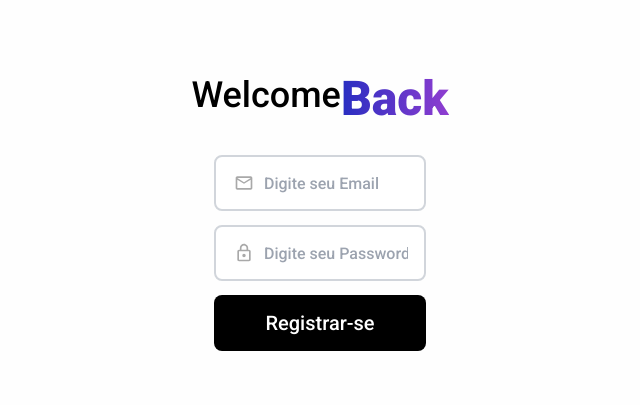
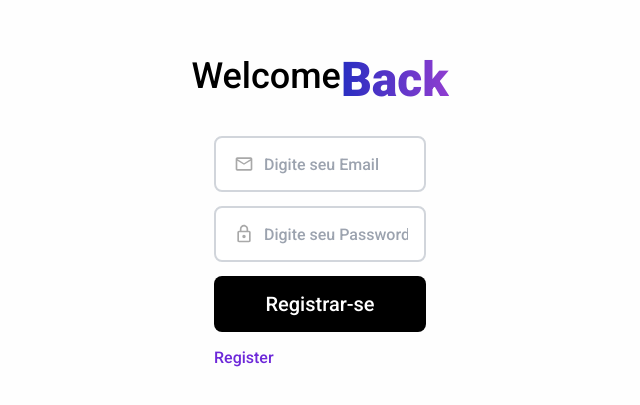
Before and after one commit to JulioDev1/workflooder-front-end, a Next.js app: page /login in a window 1280 px wide. Shown: the part 187-592 px from the top of the page, without its empty margins (320-960 px from the left). Built offline with nearby package versions, Linux system fonts and the light colour scheme.

Commit message:
add login api

```diff
--- a/app/login/page.tsx
+++ b/app/login/page.tsx
@@ -3,21 +3,30 @@ import { Input } from "@/app/components/Input";
 import Email from "@/app/icons/Email";
 import Password from "@/app/icons/Password";
 import { Roboto } from "next/font/google";
+import Link from "next/link";
 import { useForm } from "react-hook-form";
 import Button from "../components/Button";
-
-interface FormLogin {
+import { authenticationForm } from "../services/api/authentication";
+type FormLogin = {
   email: string;
   password: string;
-}
+};
 
 const roboto = Roboto({ weight: "500", subsets: ["latin"] });
 const robotoExtraBold = Roboto({ weight: "900", subsets: ["latin"] });
 
 export default function Login() {
-  const { register } = useForm<FormLogin>();
+  const { register, handleSubmit } = useForm<FormLogin>();
+
+  const onSubmit = handleSubmit(async (data: FormLogin) => {
+    await authenticationForm(data);
+  });
+
   return (
-    <form className="flex items-center justify-center p-1 gap-8 flex-col w-full h-screen">
+    <form
+      onSubmit={onSubmit}
+      className="flex items-center justify-center p-1 gap-8 flex-col w-full h-screen"
+    >
       <div className="flex  justify-center flex-row w-full">
         <h1 className={`${roboto.className} text-4xl`}>Welcome</h1>
         <h1
@@ -43,6 +52,13 @@ export default function Login() {
           {...register("password", { required: true })}
         />
         <Button />
+        <div className="flex w-full">
+          <p className="flex bg-transparent">
+            <Link className="text-violet-700 cursor-pointer" href="/register">
+              Register
+            </Link>
+          </p>
+        </div>
       </div>
     </form>
   );
--- a/app/models/User.ts
+++ b/app/models/User.ts
@@ -11,3 +11,8 @@ export type UserRegister = {
   role: string;
   act_area: string;
 };
+
+export type UserAuthentication = {
+  email: string;
+  password: string;
+};
--- a/app/services/api/authentication.ts
+++ b/app/services/api/authentication.ts
@@ -1,12 +1,16 @@
-import { UserRegister } from "@/app/models/User";
+import { UserAuthentication, UserRegister } from "@/app/models/User";
 import api from "./api";
 
 export const registerForm = async (data: UserRegister) => {
   const response = await api(false).post("/register-user", data);
   console.log(response);
 };
-// export default {
-//   cadastro: (body: any) => {
-//     return api(false).post("/register-user", body);
-//   },
-// };
+
+export const authenticationForm = async (data: UserAuthentication) => {
+  try {
+    const response = await api(false).post("/authenticate-user", data);
+    console.log(response);
+  } catch (error) {
+    console.log(error);
+  }
+};
```
